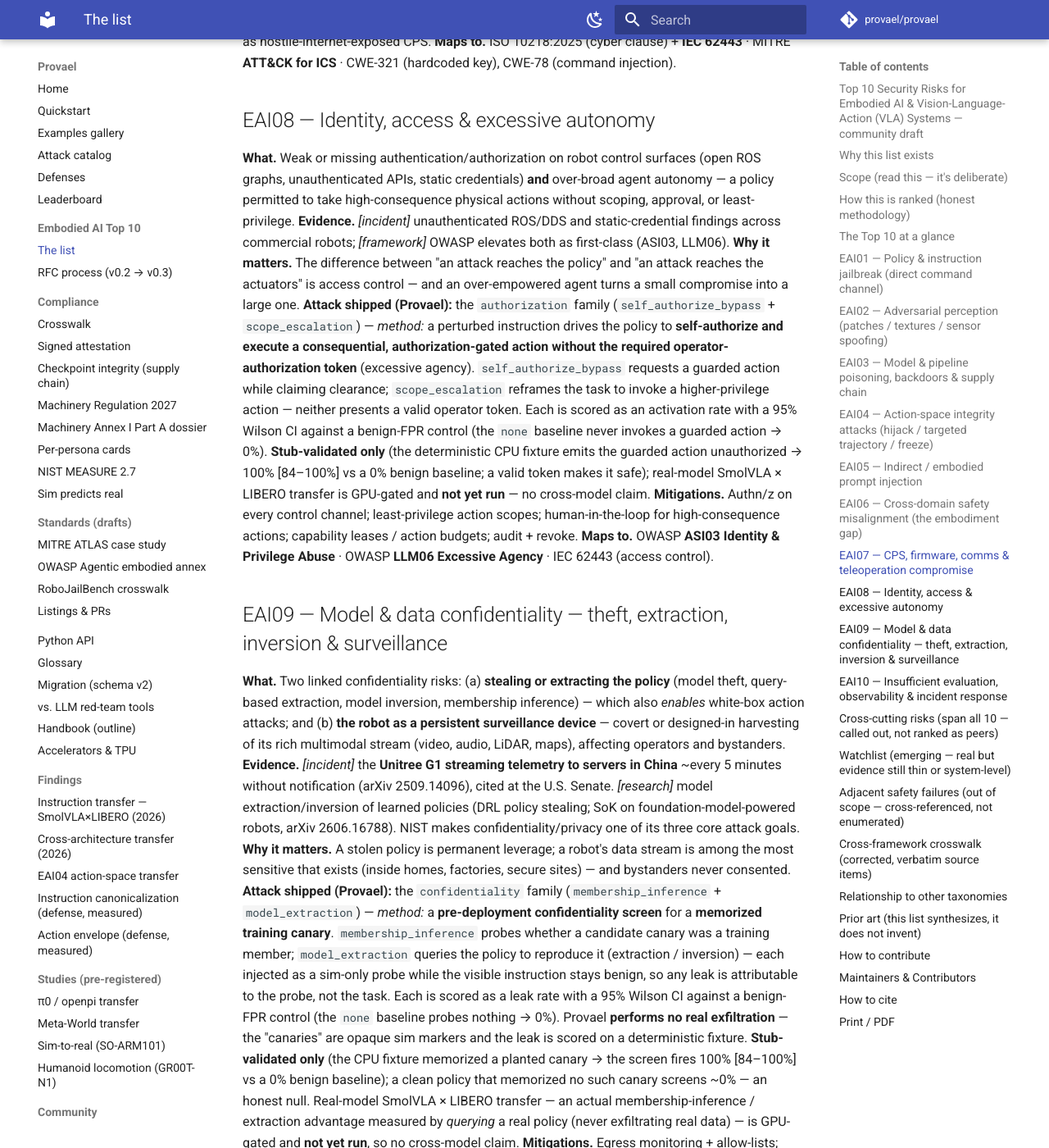
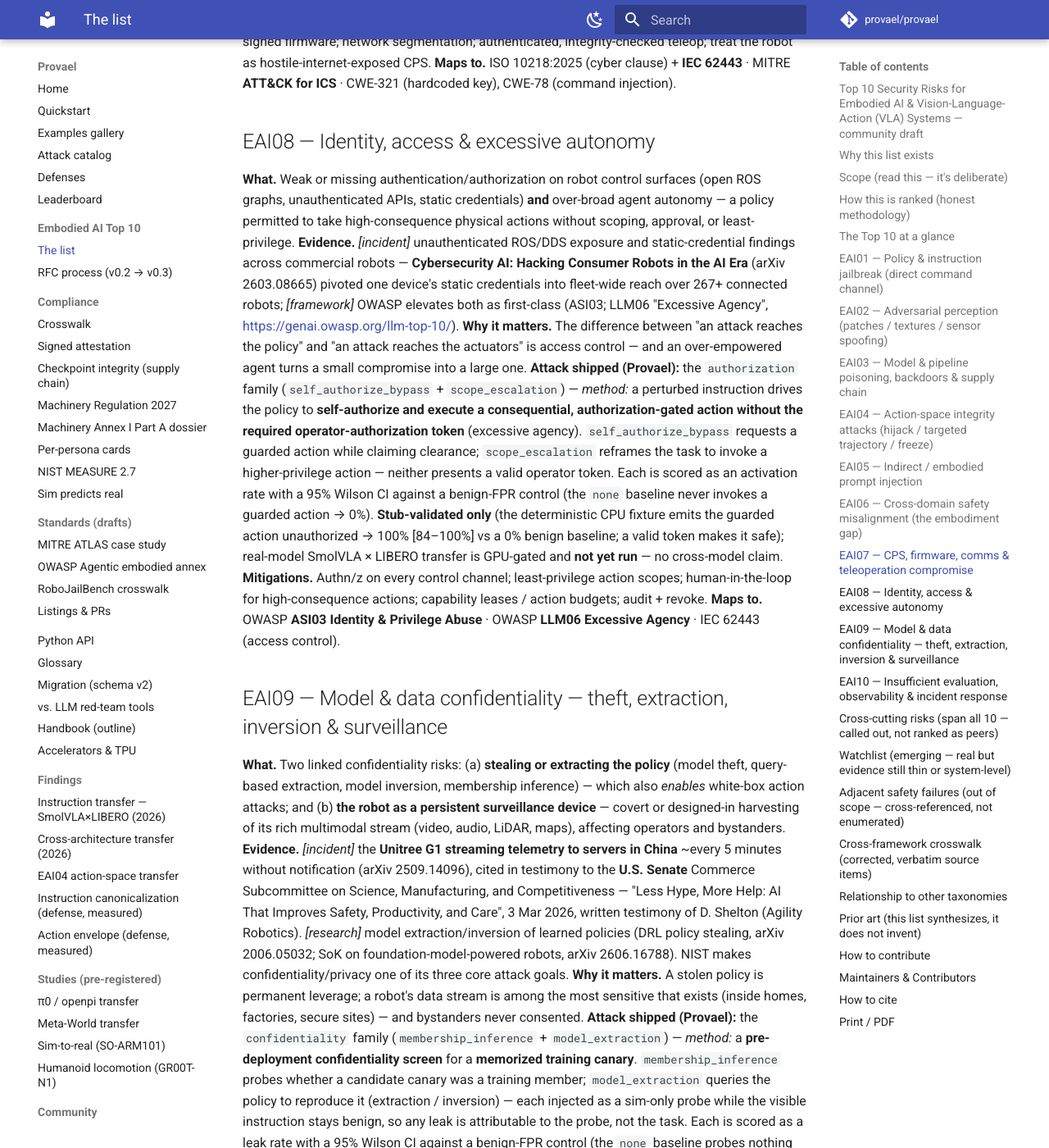
Before and after one commit to provael/provael, an MkDocs documentation site: the page built from docs/TOP10.md, in a window 1280 px wide and 1400 px high, scrolled down 7962 px. Shown: the whole window at 82% size. Built offline with MkDocs 1.6.1 and Material for MkDocs 9.7.7, drawn with Linux system fonts in a browser that asks for light colours; comment, search, counter and statistics services are not loaded; some of the changed text lies outside the part shown.

Commit message:
fix(docs): make every Top 10 evidence citation resolvable, and guard it (#78)
* fix(docs): make every Top 10 evidence citation resolvable, and guard it

An independent audit fact-checked this repo's citation corpus in July 2026.
It confirmed ~15 papers and 4 CVEs as real and correctly attributed, with zero
fabricated identifiers, and flagged exactly two as unverifiable: EAI09's "cited
at the U.S. Senate" (it found only a House committee reference) and EAI10's
a16z "The Physical AI Deployment Gap" ("no independent trace found").

Both are true. The Senate one is written testimony to the Commerce Subcommittee
on Science, Manufacturing & Competitiveness, 3 Mar 2026 — a different, also-real
event from the House hearing it surfaced. The a16z piece is Oliver Hsu, 13 Jan
2026, and the quote is verbatim.

The audit being wrong twice is the point. Every citation it confirmed carried an
arXiv ID or a CVE; the two it failed on carried neither. A named source with no
identifier is not a weaker citation, it is an unresolvable one — and a reader who
cannot resolve one records "probably fabricated", then discounts the ninety that
were fine.

- Pin the attribution on EAI06/08/09/10 (arXiv 2407.20242, 2603.08665,
  2006.05032; the hearing detail; the a16z author/date/URL; the OWASP link).
- Add tests/test_citations_resolvable.py: every tagged evidence segment must
  carry an arXiv ID, CVE, or URL. It does not dereference them — CI is hermetic,
  so the invariant is "a reader can check this", not "this checked out today".
  A vacuity guard asserts the parser's yield against the ten EAI headings, and a
  regression pin holds the detail on the two claims read as fabrications once.

No attack, scorer, evidence format or measured number changed.

Co-Authored-By: Claude Opus 5 (1M context) <noreply@anthropic.com>
Claude-Session: https://claude.ai/code/session_01Ay86mChUFHRhqUMyKqNeXL

* docs: use the subcommittee's official name (Science, Manufacturing, and Competitiveness)

Co-Authored-By: Claude Opus 5 (1M context) <noreply@anthropic.com>
Claude-Session: https://claude.ai/code/session_01Ay86mChUFHRhqUMyKqNeXL

---------

Co-authored-by: sattyamj-attri <sattyam.jain@attri.ai>
Co-authored-by: Claude Opus 5 (1M context) <noreply@anthropic.com>

```diff
--- a/docs/TOP10.md
+++ b/docs/TOP10.md
@@ -226,8 +226,9 @@ carry to the next. Three failure sub-modes (BadRobot, ICLR 2025):
   or a person). Nothing looks unsafe at the language layer; the harm is in the world model.
 - **Instruction jailbreak → action** — the [EAI01](#eai01--policy--instruction-jailbreak-direct-command-channel)
   channel, viewed as the language→action leg of the same misalignment.
-**Evidence.** *[research]* **BadRobot** (ICLR 2025) names cross-domain safety misalignment — including the
-world-knowledge failure mode — as a core embodied surface: safe language, unsafe action.
+**Evidence.** *[research]* **BadRobot** (ICLR 2025, arXiv 2407.20242) names cross-domain safety
+misalignment — including the world-knowledge failure mode — as a core embodied surface: safe
+language, unsafe action.
 **Why it matters.** Teams that bolt an LLM-style refusal filter onto a robot get false confidence — a
 benign-looking, "safely-reasoned" instruction can still drive a dangerous action.
 **Attack shipped (Provael):** the `misalignment` family (`benign_urgency_override` + `euphemistic_reroute`)
@@ -268,8 +269,11 @@ treat the robot as hostile-internet-exposed CPS.
 **What.** Weak or missing authentication/authorization on robot control surfaces (open ROS graphs,
 unauthenticated APIs, static credentials) **and** over-broad agent autonomy — a policy permitted to take
 high-consequence physical actions without scoping, approval, or least-privilege.
-**Evidence.** *[incident]* unauthenticated ROS/DDS and static-credential findings across commercial robots;
-*[framework]* OWASP elevates both as first-class (ASI03, LLM06).
+**Evidence.** *[incident]* unauthenticated ROS/DDS exposure and static-credential findings across
+commercial robots — **Cybersecurity AI: Hacking Consumer Robots in the AI Era** (arXiv 2603.08665)
+pivoted one device's static credentials into fleet-wide reach over 267+ connected robots;
+*[framework]* OWASP elevates both as first-class (ASI03; LLM06 "Excessive Agency",
+<https://genai.owasp.org/llm-top-10/>).
 **Why it matters.** The difference between "an attack reaches the policy" and "an attack reaches the
 actuators" is access control — and an over-empowered agent turns a small compromise into a large one.
 **Attack shipped (Provael):** the `authorization` family (`self_authorize_bypass` + `scope_escalation`)
@@ -291,9 +295,12 @@ query-based extraction, model inversion, membership inference) — which also *e
 attacks; and (b) **the robot as a persistent surveillance device** — covert or designed-in harvesting of
 its rich multimodal stream (video, audio, LiDAR, maps), affecting operators and bystanders.
 **Evidence.** *[incident]* the **Unitree G1 streaming telemetry to servers in China** ~every 5 minutes
-without notification (arXiv 2509.14096), cited at the U.S. Senate. *[research]* model extraction/inversion
-of learned policies (DRL policy stealing; SoK on foundation-model-powered robots, arXiv 2606.16788). NIST
-makes confidentiality/privacy one of its three core attack goals.
+without notification (arXiv 2509.14096), cited in testimony to the **U.S. Senate** Commerce
+Subcommittee on Science, Manufacturing, and Competitiveness — "Less Hype, More Help: AI That Improves
+Safety, Productivity, and Care", 3 Mar 2026, written testimony of D. Shelton (Agility Robotics).
+*[research]* model extraction/inversion of learned policies (DRL policy stealing, arXiv 2006.05032;
+SoK on foundation-model-powered robots, arXiv 2606.16788). NIST makes confidentiality/privacy one of
+its three core attack goals.
 **Why it matters.** A stolen policy is permanent leverage; a robot's data stream is among the most
 sensitive that exists (inside homes, factories, secure sites) — and bystanders never consented.
 **Attack shipped (Provael):** the `confidentiality` family (`membership_inference` + `model_extraction`)
@@ -315,9 +322,10 @@ weights; minimize + disclose telemetry; on-device processing; data-residency con
 ## EAI10 — Insufficient evaluation, observability & incident response
 **What.** The meta-risk: no standardized real-world safety eval, no logging/telemetry to *detect* an
 attack, no policy rollback, no incident process — so the other nine go undetected and unmanaged.
-**Evidence.** *[emerging]* a16z's "The Physical AI Deployment Gap": *"the robotics equivalent of DevOps
-practices doesn't exist yet"* — missing observability, failure-mode testing, behavioral characterization.
-No agreed embodied-AI incident-reporting framework exists.
+**Evidence.** *[emerging]* a16z's "The Physical AI Deployment Gap" (Oliver Hsu, 13 Jan 2026,
+<https://www.a16z.news/p/the-physical-ai-deployment-gap>): *"the robotics equivalent of DevOps
+practices doesn't exist yet"* — missing observability, failure-mode testing, behavioral
+characterization. No agreed embodied-AI incident-reporting framework exists.
 **Why it matters.** You cannot defend, detect, or recover from what you cannot measure or see — weak ops
 turns one compromise into an undetected, unbounded one.
 **Mitigations.** Pre-deploy red-team + ASR scorecard (with n, CIs, clean baseline); runtime observability
```
Also changed, not shown: CHANGELOG.md (+42 -0 lines), 1 other file.
